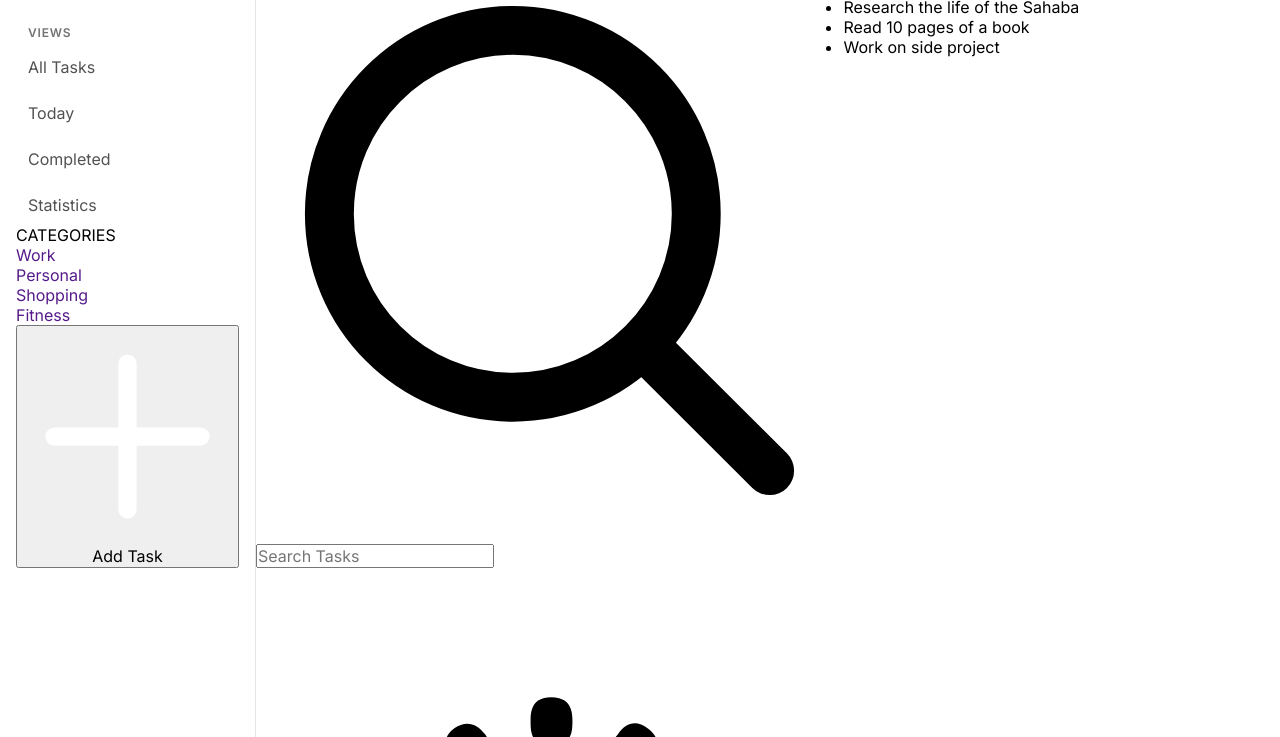
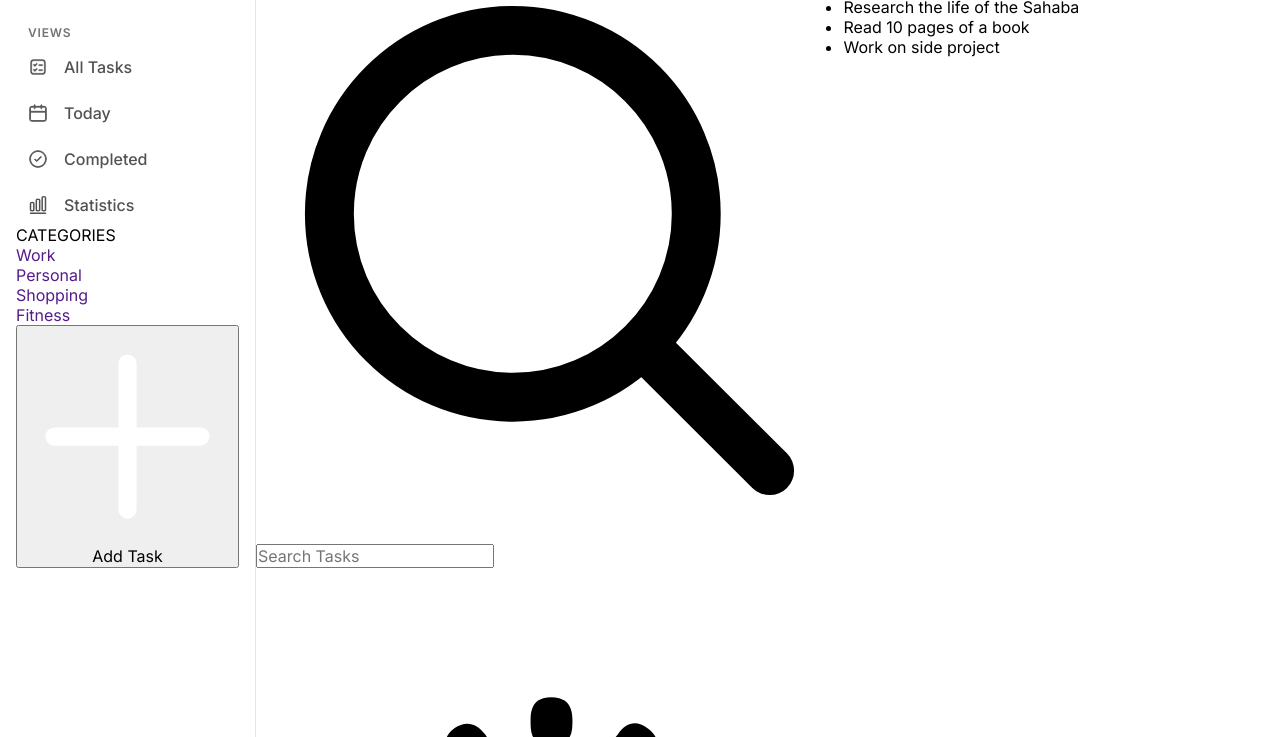
Before and after one commit to abdishakurahmed/todo-app, a plain HTML site: page index.html in a window 1280 px wide. Shown: the part 63-800 px from the top of the page. Drawn offline with Linux system fonts and the light colour scheme.

Commit message:
Add icons to tasks div and style them to match the UI
add icons to these paragraphs(All tasks, completed,
today, statistics) to make them appealing and good.

also the the paragraphs, i made the display of flex
and font weight of 500.

styled the svg icons like the following. first, i
made the height and width 1.25rem, and stroke color
of #525252. for the stroke width. i made the changes
inside the svgs which was the easiest choice for me now.

also i gave the svg icons a margin rigt of 1rem so
it has enough room between the icon and the text.

```diff
--- a/css/style.css
+++ b/css/style.css
@@ -71,6 +71,8 @@ p.tasks-para {
   margin-top: 0.375rem;
   padding: 0.625rem 0.75rem;
   color: #525252;
+  display: flex;
+  font-weight: 500;
 }
 
 p.tasks-para:hover {
@@ -81,3 +83,14 @@ p.tasks-para:hover {
 a {
   text-decoration: none;
 }
+
+svg.sidebar-img {
+  height: 1.25rem;
+  width: 1.25rem;
+  stroke: #525252;
+  /* stroke-width: 2.5; */
+}
+
+svg.sidebar-img {
+  margin-right: 1rem;
+}
--- a/index.html
+++ b/index.html
@@ -26,10 +26,88 @@
         </div>
         <div>
           <p class="sidebar-sub">VIEWS</p>
-          <a href="#"><p class="tasks-para">All Tasks</p></a>
-          <a href="#"><p class="tasks-para">Today</p></a>
-          <a href="#"><p class="tasks-para">Completed</p></a>
-          <a href="#"><p class="tasks-para">Statistics</p></a>
+          <a href="#"
+            ><p class="tasks-para">
+              <svg
+                class="sidebar-img"
+                xmlns="http://www.w3.org/2000/svg"
+                width="200"
+                height="200"
+                viewBox="0 0 16 16"
+                stroke-width="0.3"
+              >
+                <path
+                  fill="#525252"
+                  d="M2 4.5A2.5 2.5 0 0 1 4.5 2h7A2.5 2.5 0 0 1 14 4.5v7a2.5 2.5 0 0 1-2.5 2.5h-7A2.5 2.5 0 0 1 2 11.5v-7ZM4.5 3A1.5 1.5 0 0 0 3 4.5v7A1.5 1.5 0 0 0 4.5 13h7a1.5 1.5 0 0 0 1.5-1.5v-7A1.5 1.5 0 0 0 11.5 3h-7Zm4 7.5A.5.5 0 0 1 9 10h2.25a.5.5 0 0 1 0 1H9a.5.5 0 0 1-.5-.5ZM9 6a.5.5 0 0 0 0 1h2.25a.5.5 0 0 0 0-1H9ZM7.354 9.146a.5.5 0 0 1 0 .708l-1.5 1.5a.5.5 0 0 1-.708 0l-.748-.748a.5.5 0 1 1 .708-.708l.394.395l1.146-1.147a.5.5 0 0 1 .708 0Zm0-3.292a.5.5 0 1 0-.708-.708L5.5 6.293l-.394-.395a.5.5 0 0 0-.708.708l.748.748a.5.5 0 0 0 .708 0l1.5-1.5Z"
+                />
+              </svg>
+              All Tasks
+            </p></a
+          >
+          <a href="#"
+            ><p class="tasks-para">
+              <svg
+                class="sidebar-img"
+                xmlns="http://www.w3.org/2000/svg"
+                width="200"
+                height="200"
+                viewBox="0 0 24 24"
+              >
+                <path
+                  fill="#525252"
+                  d="M19.5 4h-3V2.5a.5.5 0 0 0-1 0V4h-7V2.5a.5.5 0 0 0-1 0V4h-3A2.503 2.503 0 0 0 2 6.5v13A2.503 2.503 0 0 0 4.5 22h15a2.5 2.5 0 0 0 2.5-2.5v-13A2.5 2.5 0 0 0 19.5 4M21 19.5a1.5 1.5 0 0 1-1.5 1.5h-15A1.5 1.5 0 0 1 3 19.5V11h18zm0-9.5H3V6.5C3 5.672 3.67 5 4.5 5h3v1.5a.5.5 0 0 0 1 0V5h7v1.5a.5.5 0 0 0 1 0V5h3A1.5 1.5 0 0 1 21 6.5z"
+                />
+              </svg>
+              Today
+            </p></a
+          >
+          <a href="#"
+            ><p class="tasks-para">
+              <svg
+                class="sidebar-img"
+                fill="#525252"
+                viewBox="0 0 24 24"
+                xmlns="http://www.w3.org/2000/svg"
+              >
+                <g id="SVGRepo_bgCarrier"></g>
+                <g
+                  id="SVGRepo_tracerCarrier"
+                  stroke-linecap="round"
+                  stroke-linejoin="round"
+                ></g>
+                <g id="SVGRepo_iconCarrier">
+                  <path
+                    d="M12,22 C6.4771525,22 2,17.5228475 2,12 C2,6.4771525 6.4771525,2 12,2 C17.5228475,2 22,6.4771525 22,12 C22,17.5228475 17.5228475,22 12,22 Z M12,21 C16.9705627,21 21,16.9705627 21,12 C21,7.02943725 16.9705627,3 12,3 C7.02943725,3 3,7.02943725 3,12 C3,16.9705627 7.02943725,21 12,21 Z M15.1464466,9.14644661 C15.3417088,8.95118446 15.6582912,8.95118446 15.8535534,9.14644661 C16.0488155,9.34170876 16.0488155,9.65829124 15.8535534,9.85355339 L10.8535534,14.8535534 C10.6582912,15.0488155 10.3417088,15.0488155 10.1464466,14.8535534 L8.14644661,12.8535534 C7.95118446,12.6582912 7.95118446,12.3417088 8.14644661,12.1464466 C8.34170876,11.9511845 8.65829124,11.9511845 8.85355339,12.1464466 L10.5,13.7928932 L15.1464466,9.14644661 Z"
+                  ></path>
+                </g>
+              </svg>
+              Completed
+            </p></a
+          >
+          <a href="#"
+            ><p class="tasks-para">
+              <svg
+                class="sidebar-img"
+                xmlns="http://www.w3.org/2000/svg"
+                width="200"
+                height="200"
+                viewBox="0 0 24 24"
+                fill="#525252"
+              >
+                <g fill="none" stroke="#525252" stroke-width="1.8">
+                  <path
+                    stroke-linecap="round"
+                    stroke-linejoin="round"
+                    d="M3 22h18"
+                  />
+                  <path
+                    d="M3 11c0-.943 0-1.414.293-1.707C3.586 9 4.057 9 5 9c.943 0 1.414 0 1.707.293C7 9.586 7 10.057 7 11v6c0 .943 0 1.414-.293 1.707C6.414 19 5.943 19 5 19c-.943 0-1.414 0-1.707-.293C3 18.414 3 17.943 3 17v-6Zm7-4c0-.943 0-1.414.293-1.707C10.586 5 11.057 5 12 5c.943 0 1.414 0 1.707.293C14 5.586 14 6.057 14 7v10c0 .943 0 1.414-.293 1.707C13.414 19 12.943 19 12 19c-.943 0-1.414 0-1.707-.293C10 18.414 10 17.943 10 17V7Zm7-3c0-.943 0-1.414.293-1.707C17.586 2 18.057 2 19 2c.943 0 1.414 0 1.707.293C21 2.586 21 3.057 21 4v13c0 .943 0 1.414-.293 1.707C20.414 19 19.943 19 19 19c-.943 0-1.414 0-1.707-.293C17 18.414 17 17.943 17 17V4Z"
+                  />
+                </g>
+              </svg>
+              Statistics
+            </p></a
+          >
         </div>
         <div>
           <p>CATEGORIES</p>
```
